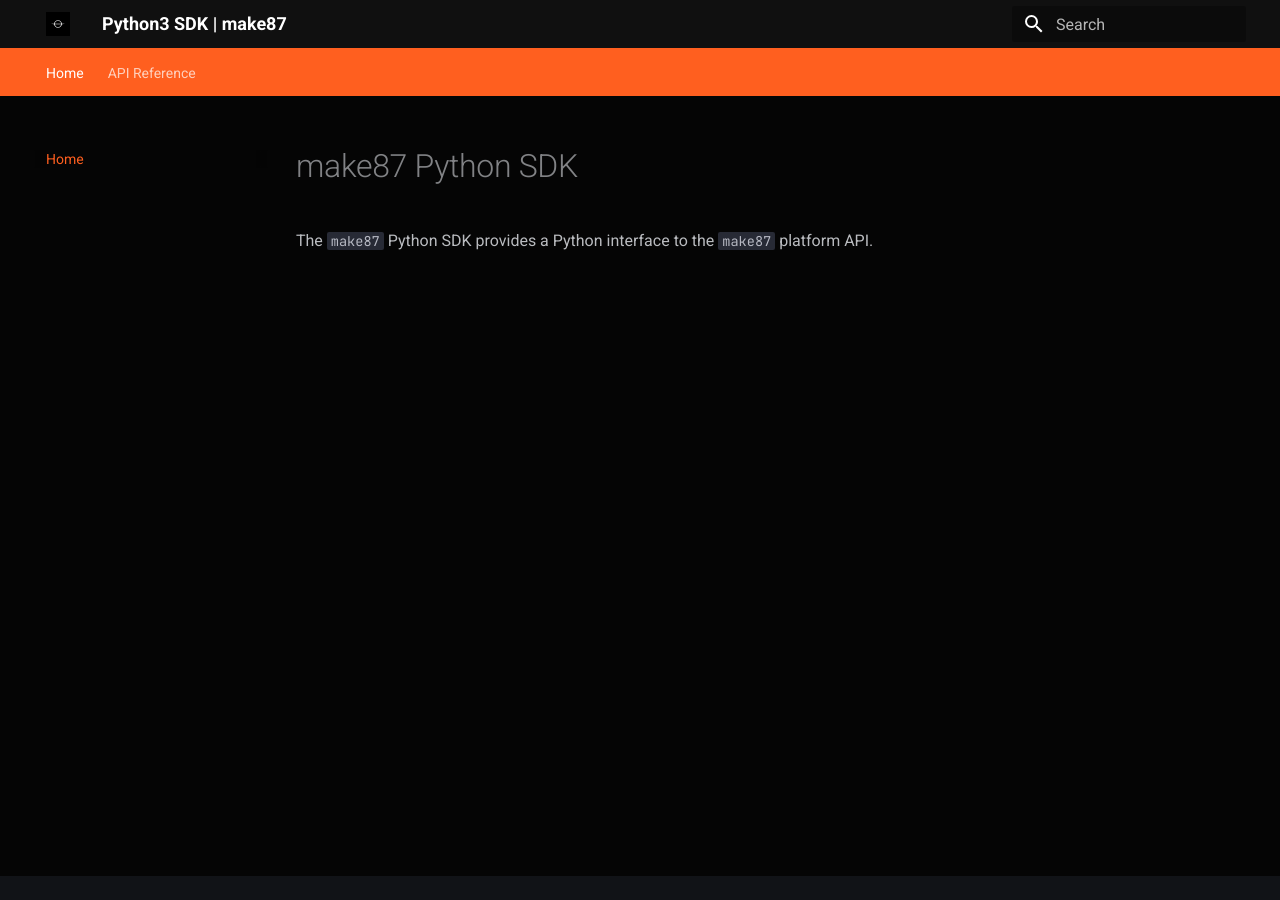
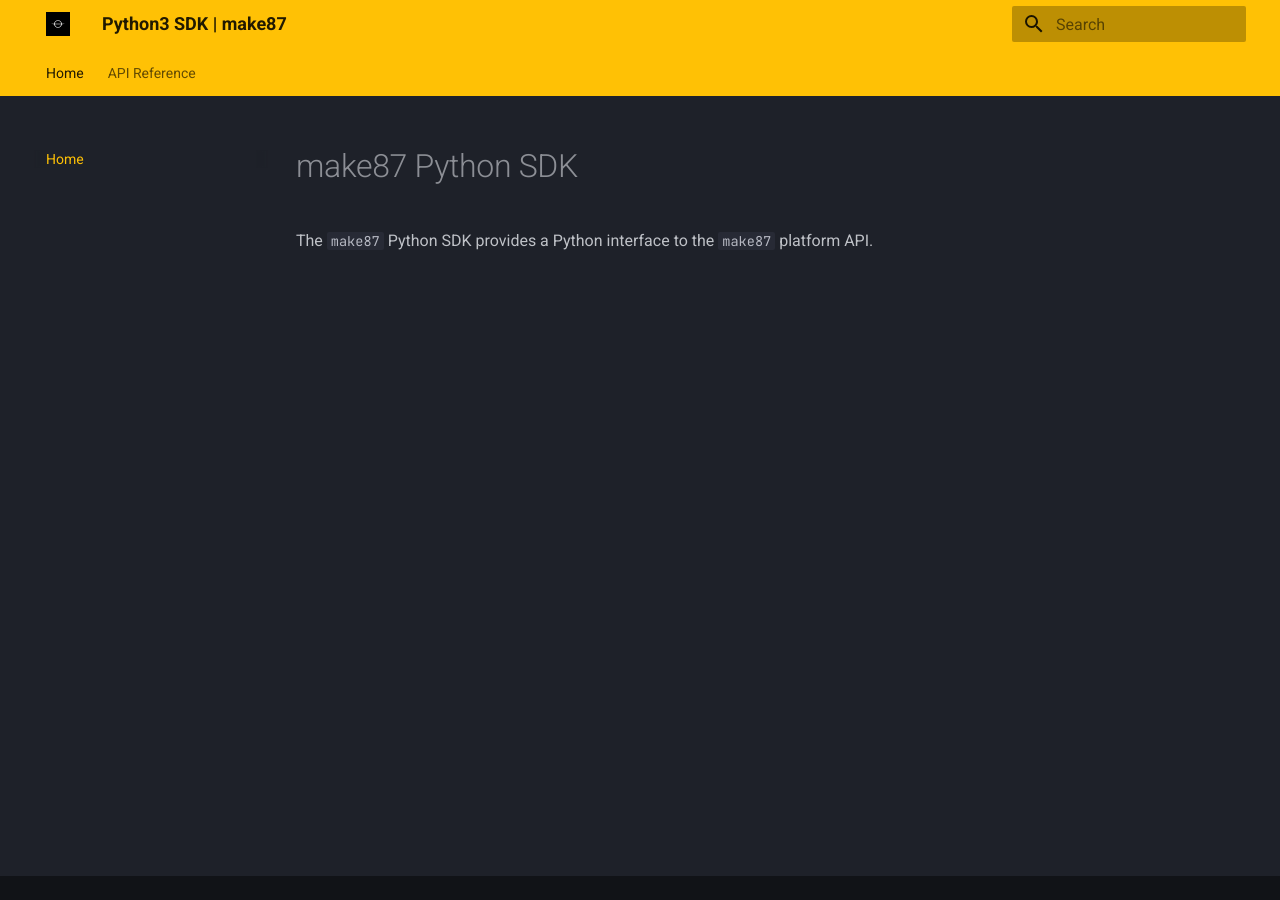
Before and after one commit to make87/make87-python, an MkDocs documentation site: the page built from docs/src/index.md, in a window 1280 px wide. Built offline with MkDocs 1.6.1 and Material for MkDocs 9.7.7, drawn with Linux system fonts in a browser that asks for light colours.

Commit message:
Matching color palette to main docs

```diff
--- a/docs/mkdocs.yml
+++ b/docs/mkdocs.yml
@@ -69,12 +69,11 @@ theme:
     - content.code.copy
     - content.tabs.link
   palette:
-    - scheme: slate # Forces dark mode only
-      primary: custom
-      accent: custom
-      background: custom
-extra_css:
-  - assets/extra.css
+    - scheme: slate
+      primary: amber
+      accent: amber
+#extra_css:
+#  - assets/extra.css
 extra:
   generator: false # Removes "Made with MkDocs" footer
   variables:
```
